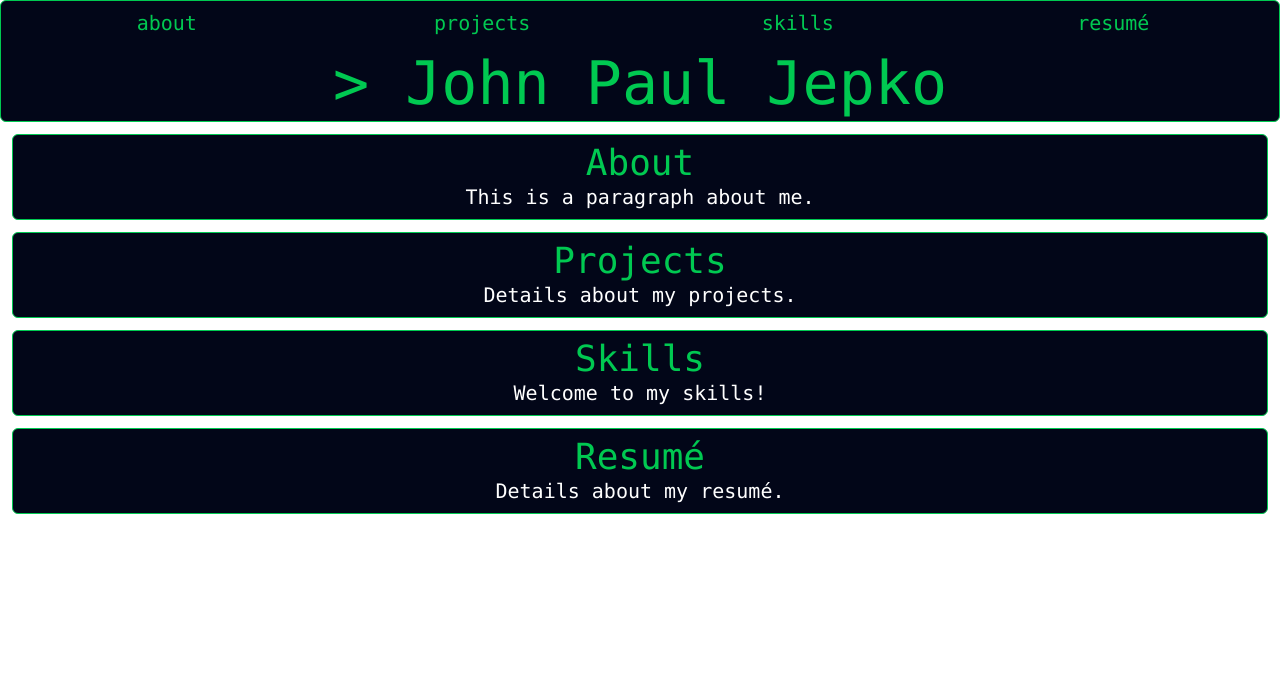
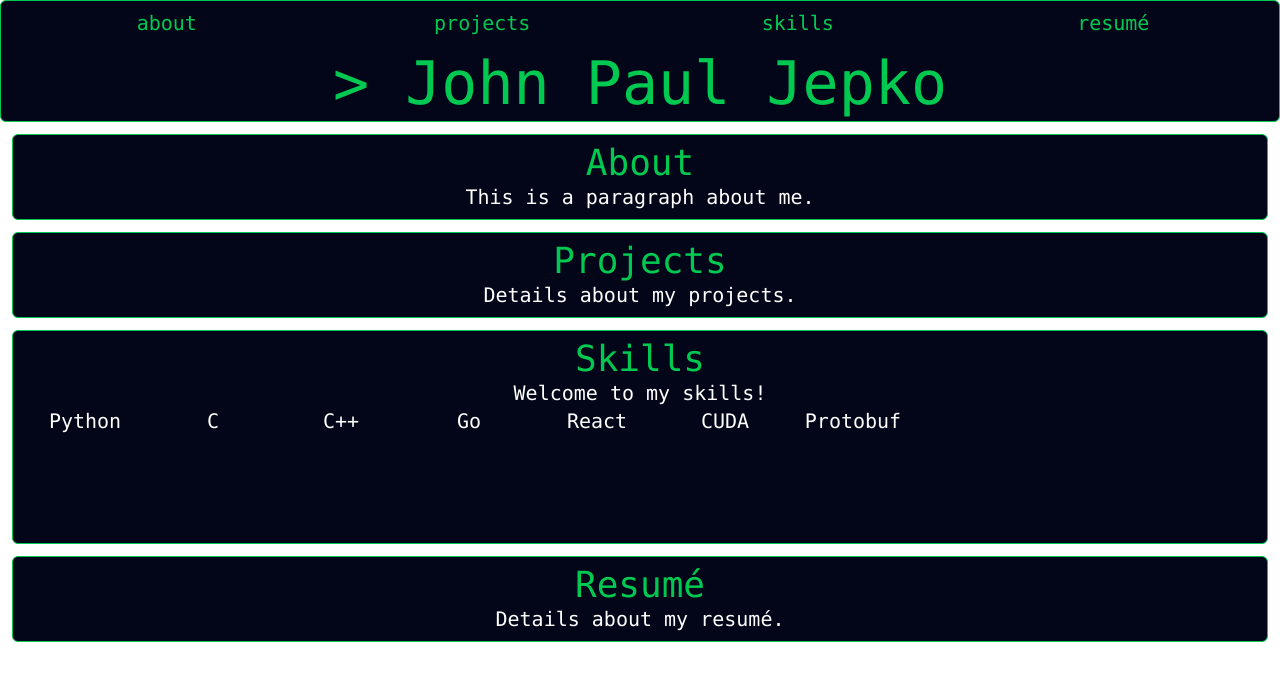
Before and after one commit to jpjepko/jepko-org, a React app: page / in a window 1280 px wide. Shown: the top 680 px of the page. Built offline with nearby package versions, Linux system fonts and the light colour scheme; the HTML template or start-up script is replaced by a standard one; what @iconify/tailwind4 would draw is missing.

Commit message:
add skills (TODO: force to be centered in square and same size)

```diff
--- a/src/App.tsx
+++ b/src/App.tsx
@@ -24,6 +24,36 @@ function App() {
         <div id="skills" className="font-mono text-center text-xl bg-slate-950 text-white m-3 p-2 border border-green-500 rounded-md">
           <h1 className="text-center text-4xl text-green-500">Skills</h1>
           <p>Welcome to my skills!</p>
+          <div className="grid auto-cols-max grid-flow-col">
+            <div className="box-content size-32">
+              <span className="icon-[vscode-icons--file-type-python] text-6xl"></span>
+              <p>Python</p>
+            </div>
+            <div className="box-content size-32">
+              <span className="icon-[vscode-icons--file-type-c] text-6xl"></span>
+              <p>C</p>
+            </div>
+            <div className="box-content size-32">
+              <span className="icon-[vscode-icons--file-type-cpp2] text-6xl"></span>
+              <p>C++</p>
+            </div>
+            <div className="box-content size-32">
+              <span className="icon-[vscode-icons--file-type-go-gopher] text-6xl"></span>
+              <p>Go</p>
+            </div>
+            <div className="box-content size-32">
+              <span className="icon-[vscode-icons--file-type-reactjs] text-6xl"></span>
+              <p>React</p>
+            </div>
+            <div className="box-content size-32">
+              <span className="icon-[vscode-icons--file-type-cuda] text-6xl"></span>
+              <p>CUDA</p>
+            </div>
+            <div className="box-content size-32">
+              <span className="icon-[vscode-icons--file-type-protobuf] text-6xl"></span>
+              <p>Protobuf</p>
+            </div>
+          </div>
         </div>
         <div id="resume" className="font-mono text-center text-xl bg-slate-950 text-white m-3 p-2 border border-green-500 rounded-md">
           <h1 className="text-center text-4xl text-green-500">Resumé</h1>
```
